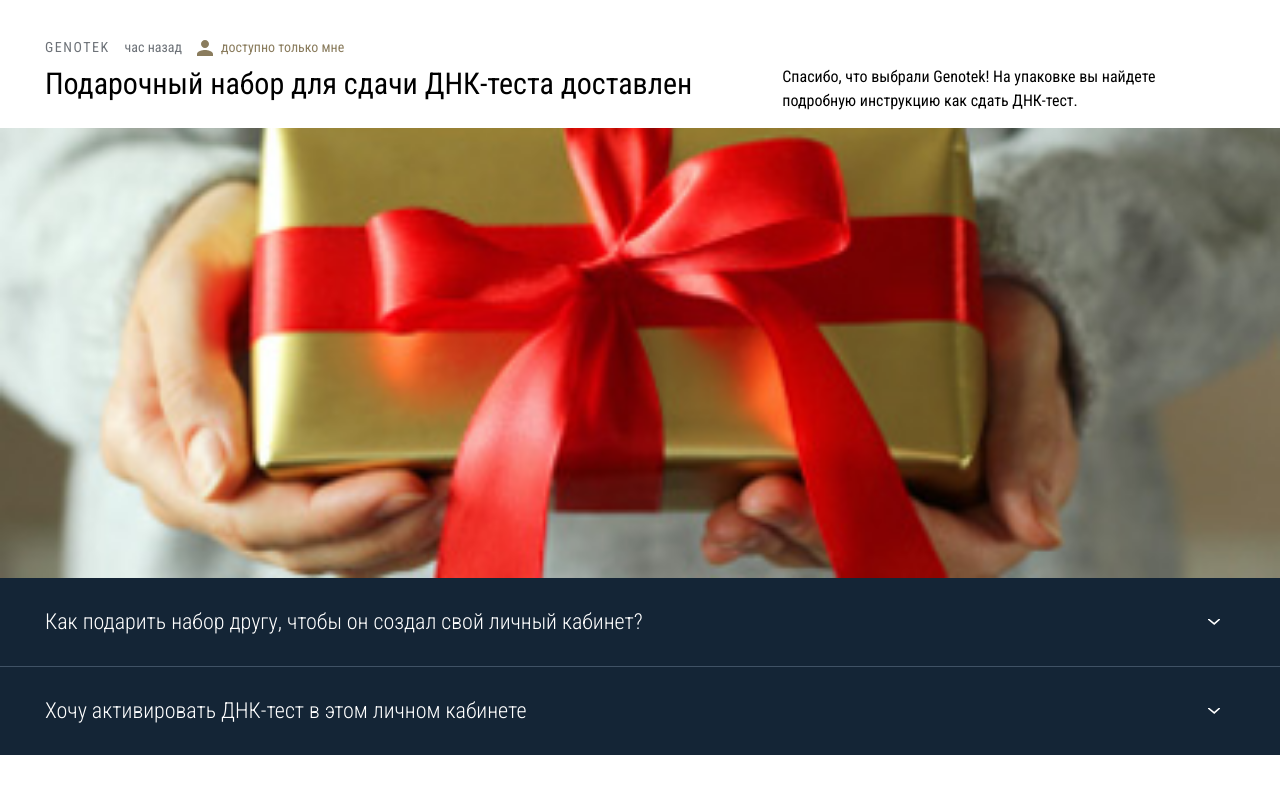
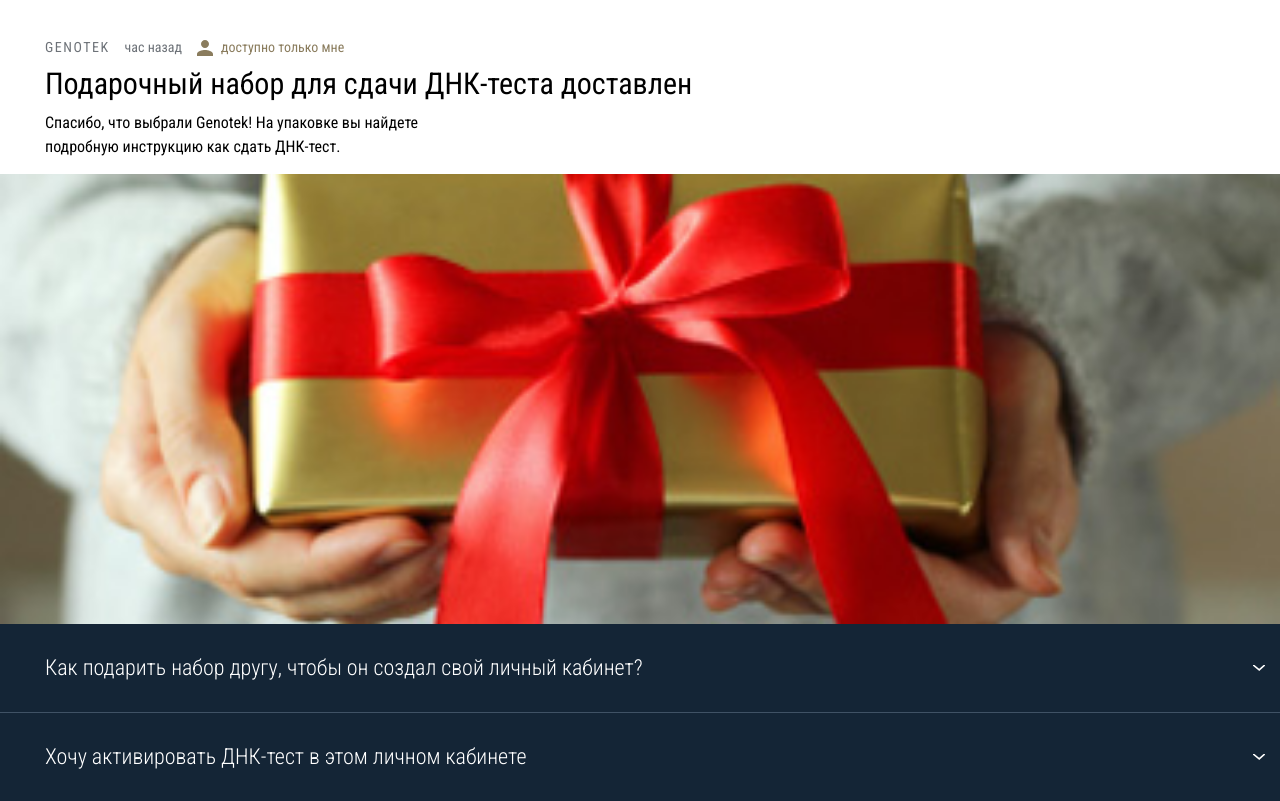
Before and after one commit to MikeIv/G-test, a website: page src/index.html in a window 1280 px wide. Drawn offline with Linux system fonts and the light colour scheme.

Commit message:
add new parts

```diff
--- a/src/less/blocks/content.less
+++ b/src/less/blocks/content.less
@@ -90,8 +90,7 @@
 
   margin: 0;
   padding: 0;
-  padding-left: 15px;
-  padding-right: 15px;
+
   box-sizing: border-box;
 
   font-family: "Roboto Condensed", sans-serif;
@@ -110,6 +109,8 @@
 
   padding-top: 15px;
   padding-bottom: 15px;
+  padding-left: 15px;
+  padding-right: 15px;
   box-sizing: border-box;
 
 }
@@ -383,7 +384,7 @@
     height: 450px;
   }
 
-  .content__item {
+  .content__item-head {
     padding-left: 45px;
     padding-right: 45px;
   }
@@ -392,6 +393,8 @@
   .content__subitem {
     padding-top: 29px;
     padding-bottom: 29px;
+    padding-left: 45px;
+    padding-right: 45px;
   }
 
 
@@ -415,6 +418,10 @@
 
 
 @media (min-width: 1024px) {
+
+  .content__h1 {
+    width: 100%;
+  }
 
   .content__subitem {
     flex-direction: row;
```
Also changed, not shown: src/html/content.html (+0 -2 lines), src/index.html (+0 -2 lines), README.md, build/css/style.css, build/css/style.min.css, build/index.html, src/css/style.css.
